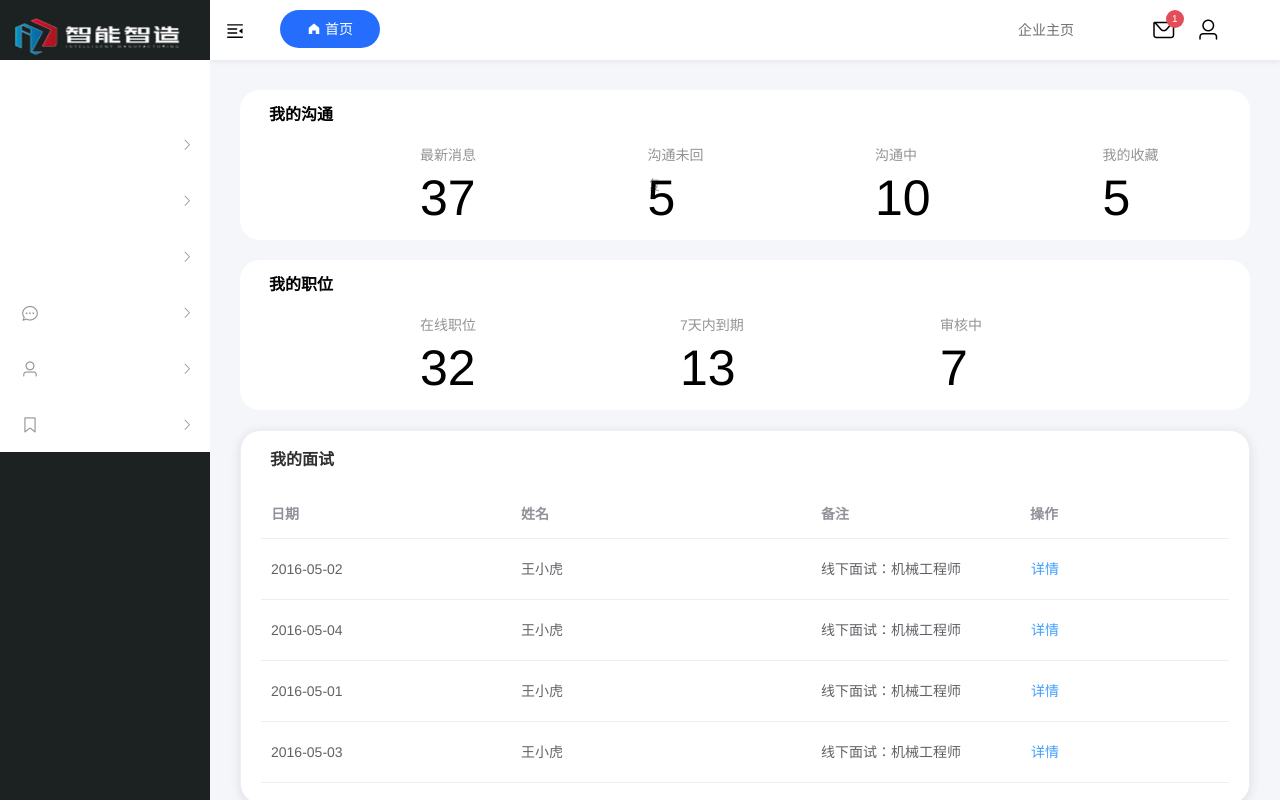
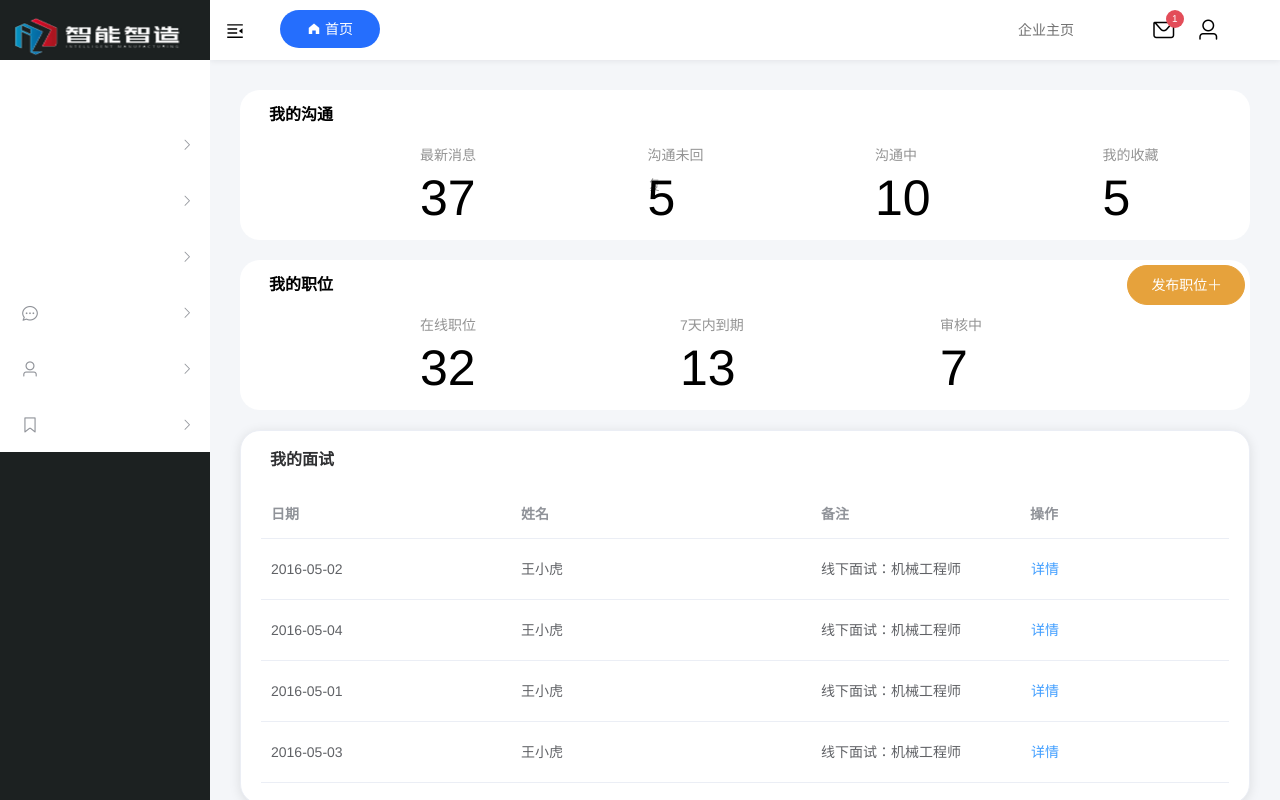
Before and after one commit to xiaohu-123ww/Firm, a Vue app: page /dashboard in a window 1280 px wide. Built offline with nearby package versions, Linux system fonts and the light colour scheme.

Commit message:
首页-按钮

```diff
--- a/src/views/Dashboard/components/home.vue
+++ b/src/views/Dashboard/components/home.vue
@@ -10,7 +10,17 @@
       </div>
     </div>
     <div class="header">
-      <div class="my">我的职位</div>
+      <div class="my">
+        <el-row>
+          <el-col :span="21"
+            ><div class="grid-content bg-purple">我的职位</div></el-col
+          >
+          <el-col :span="2">
+            <el-button type="warning" round class="bt"
+              >发布职位<i class="el-icon-plus"></i></el-button
+          ></el-col>
+        </el-row>
+      </div>
       <div class="Communication">
         <div v-for="item in position" :key="item.id" class="chunk">
           <div class="chunk-nn">{{ item.title }}</div>
@@ -129,6 +139,9 @@ export default {
       line-height: 50px;
       padding-left: 29px;
       font-weight: 700;
+      .bt {
+        margin-right: 10px;
+      }
     }
     .Communication {
       height: 110px;
```
